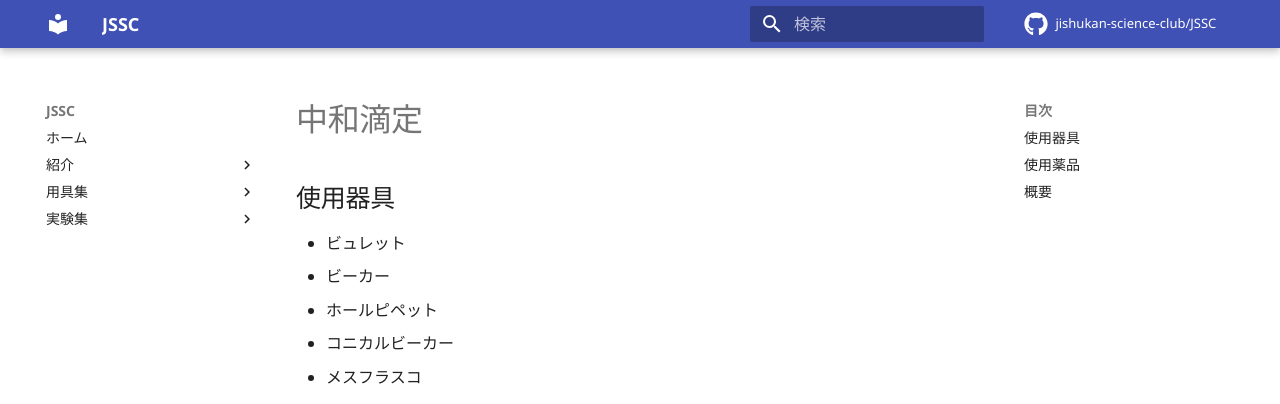
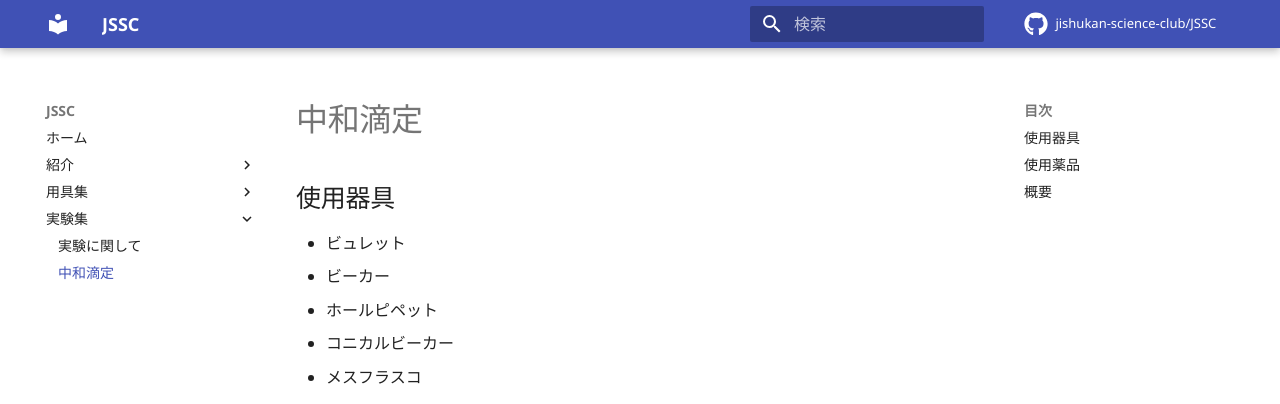
Before and after one commit to jishukan-science-club/index, an MkDocs documentation site: the page built from docs/lab/neut.md, in a window 1280 px wide. Shown: the top 404 px of the page. Built offline with MkDocs 1.6.1 and Material for MkDocs 9.7.7, drawn with Linux system fonts in a browser that asks for light colours; comment, search, counter and statistics services are not loaded.

Commit message:
[Fix]: パスとおランクなった

```diff
--- a/mkdocs.yml
+++ b/mkdocs.yml
@@ -48,5 +48,5 @@ nav:
         - 器具集: equip.md
         - 薬品集: chemi.md
     - 実験集:
-        - /lab/index.md
-        - 中和滴定: /lab/neut.md
+        - lab/index.md
+        - 中和滴定: lab/neut.md
```
